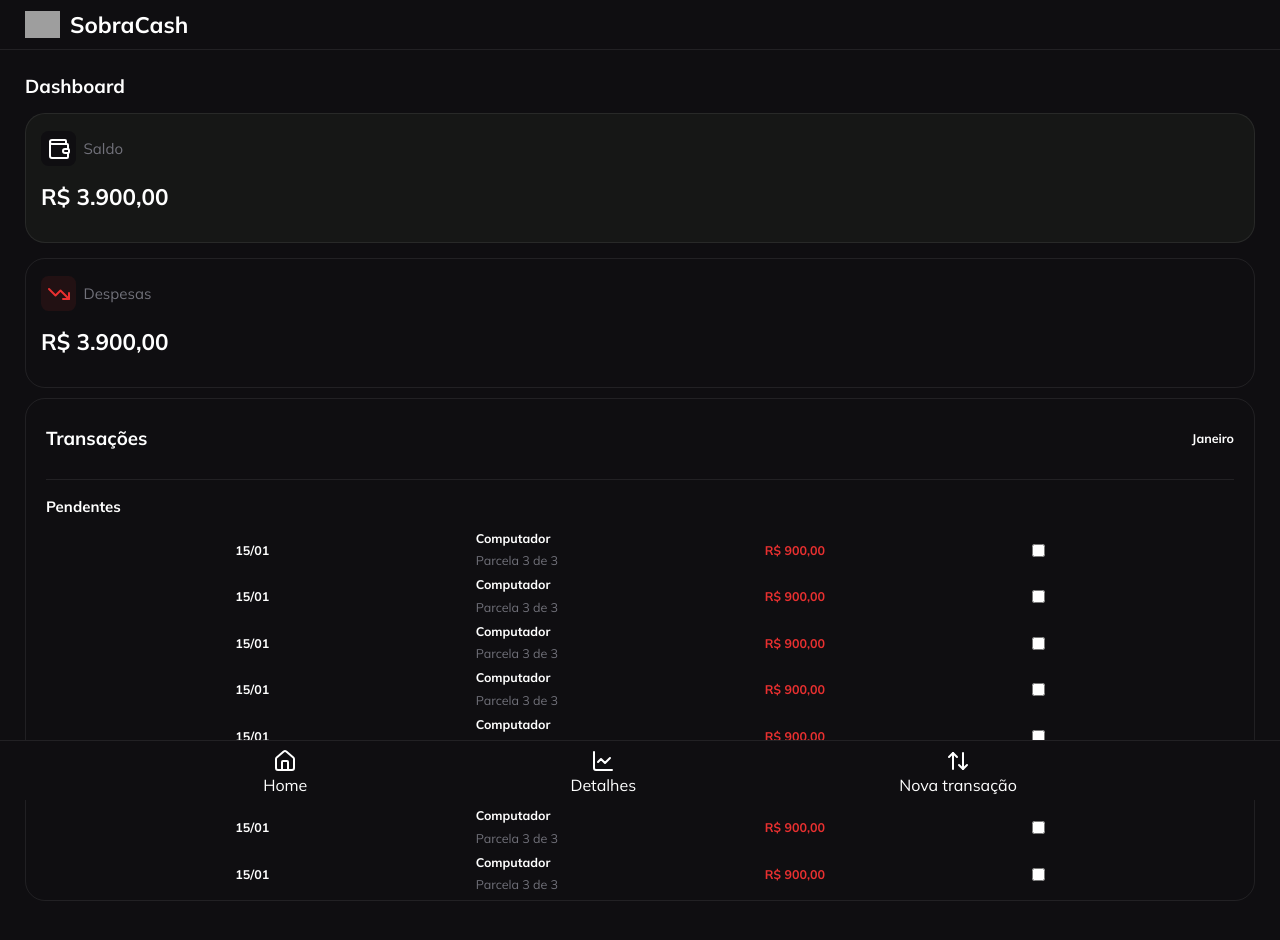
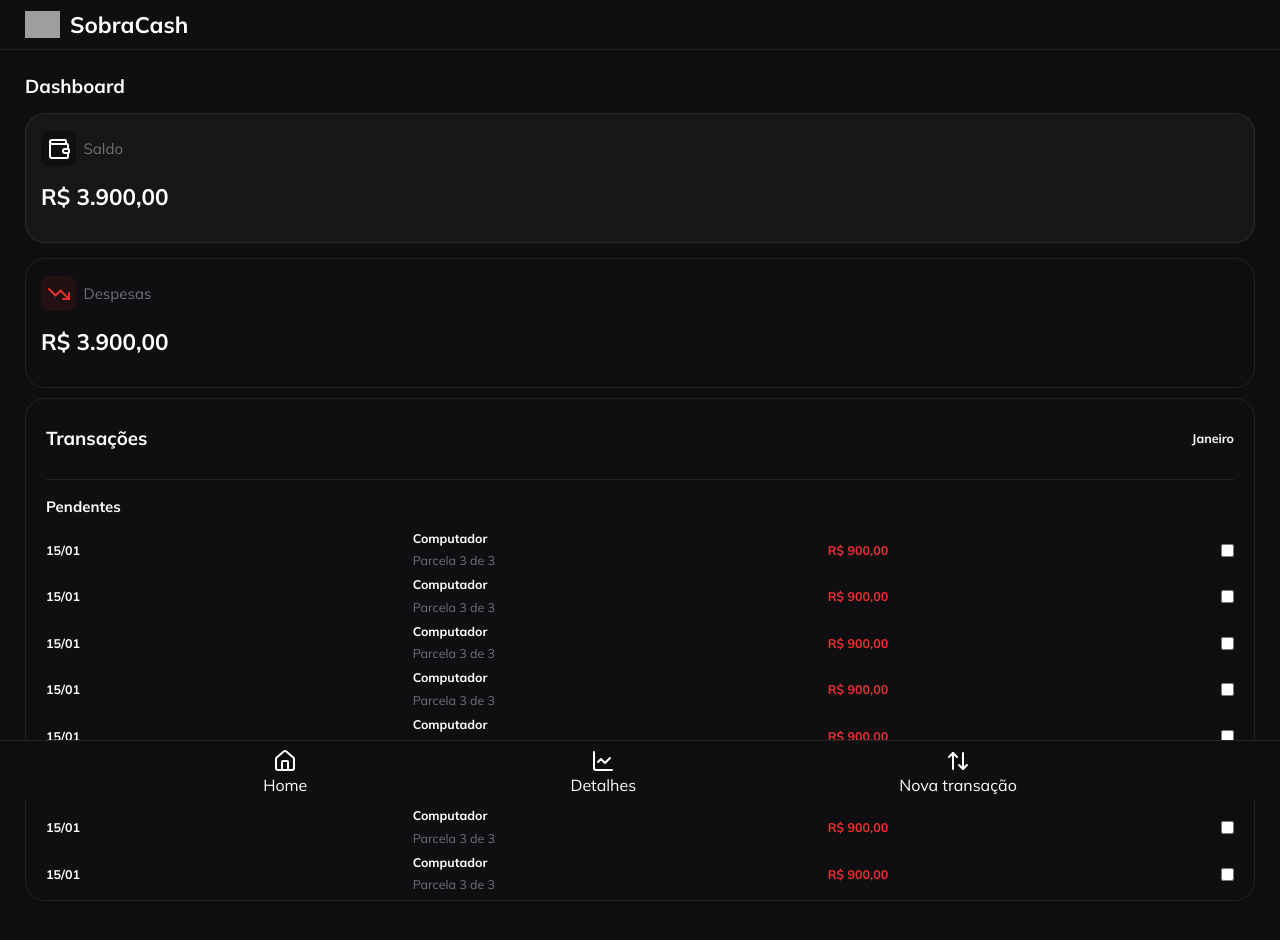
Before and after one commit to nicolasfreitas-dev/wisebills, a Next.js app: page / in a window 1280 px wide. Shown: the top 940 px of the page. Before the commit the page ends 901 px from the top, so only its background shows below. Built offline with nearby package versions, Linux system fonts and the light colour scheme; grey boxes are pictures that could not be loaded.

Commit message:
feat: adjust padding on main page to compensate footer height

```diff
--- a/src/app/layout.tsx
+++ b/src/app/layout.tsx
@@ -1,8 +1,9 @@
+import Footer from "@/components/Footer";
+import Header from "@/components/Header";
+
 import type { Metadata } from "next";
 
 import "./globals.css";
-import Footer from "@/components/Footer";
-import Header from "@/components/Header";
 
 export const metadata: Metadata = {
   title: "SobraCash",
--- a/src/app/page.tsx
+++ b/src/app/page.tsx
@@ -4,7 +4,7 @@ import { TrendingDown, Wallet } from "lucide-react";
 
 export default function Home() {
     return (
-        <main className="mx-10">
+        <main className="mx-10 pb-32">
             <h1 className="font-bold text-3xl mt-10">Dashboard</h1>
             <Amount background="bg-bg-cash">
                 <div className="flex items-center gap-3 ml-6 mt-7">
--- a/src/components/Debito/index.tsx
+++ b/src/components/Debito/index.tsx
@@ -1,6 +1,6 @@
 export default function Debito() {
     return (
-        <div className="w-full flex items-center justify-evenly gap-7 mb-2">
+        <div className="w-full flex items-center justify-between gap-7 mb-2">
             <span className="text-xl font-bold">15/01</span>
             <div>
                 <p className="text-xl font-bold">Computador</p>
```
Also changed, not shown: public/cofrinho.png (deleted), public/header-logo.svg (deleted).
